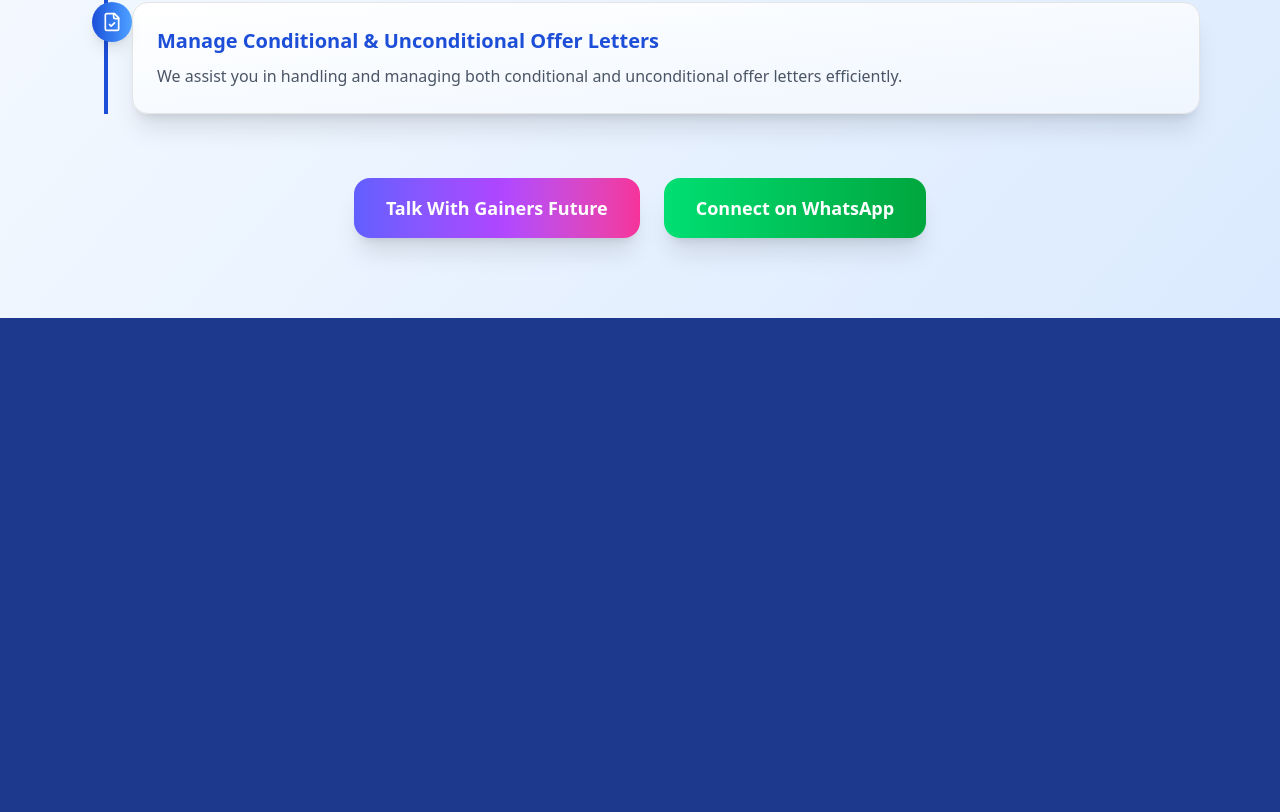
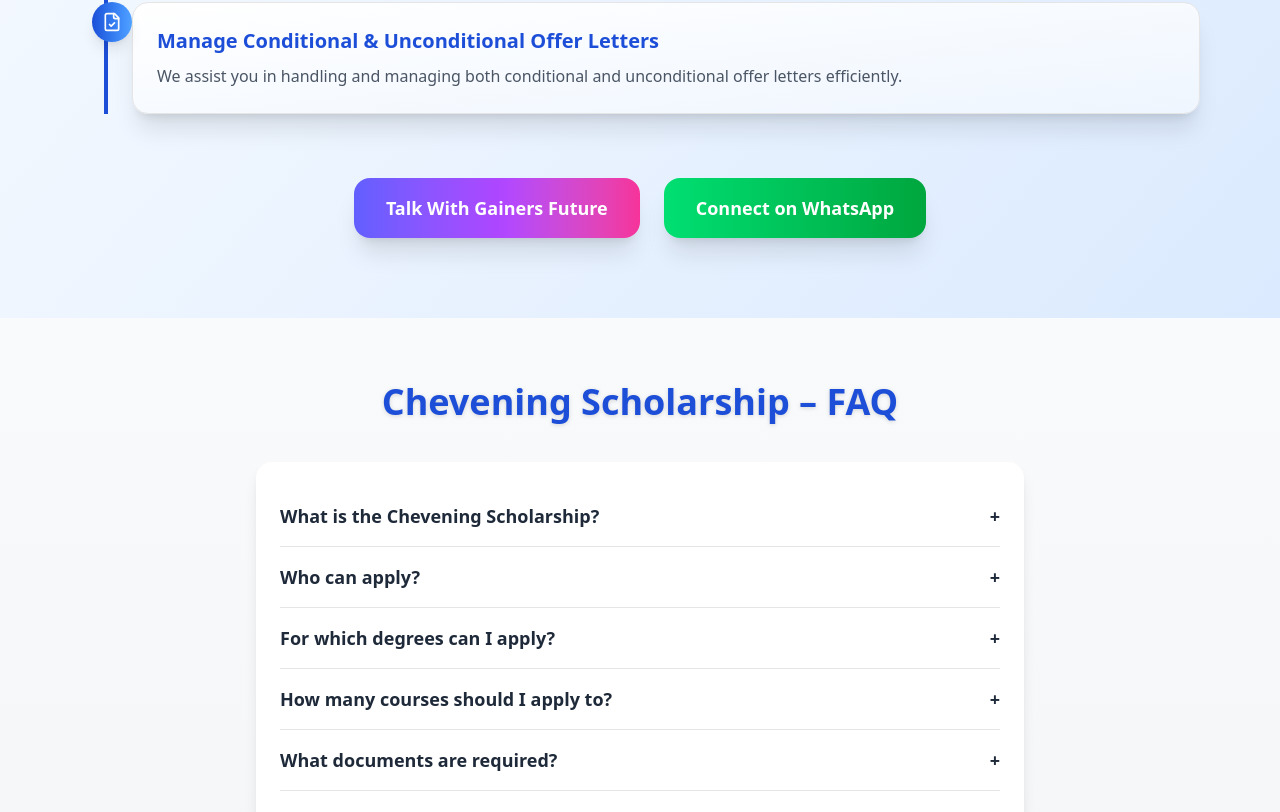
Before and after one commit to Own-M/Chevening01, a Next.js app: page /another in a window 1280 px wide. Shown: the part 1976-2788 px from the top of the page. Before the commit the page ends 2294 px from the top, so only its background shows below. Built offline with nearby package versions, Linux system fonts and the light colour scheme.

Commit message:
Update page.tsx

```diff
--- a/src/app/another/page.tsx
+++ b/src/app/another/page.tsx
@@ -148,6 +148,100 @@
       </section>
 
       {/* FAQ and Footer remain unchanged */}
+      {/* FAQ Section */}
+<section className="py-16 px-6 md:px-20 bg-gradient-to-b from-gray-50 to-gray-100">
+  <h2 className="text-4xl font-extrabold text-center mb-10 text-[#1D4ED8] drop-shadow-sm">
+    Chevening Scholarship – FAQ
+  </h2>
+  <Accordion type="single" collapsible className="max-w-3xl mx-auto bg-white rounded-2xl shadow-lg p-6">
+    <AccordionItem value="q1">
+      <AccordionTrigger className="text-lg font-semibold text-gray-800">
+        What is the Chevening Scholarship?
+      </AccordionTrigger>
+      <AccordionContent className="text-gray-600 leading-relaxed">
+        Chevening is a UK Government fully funded scholarship offered for one-year Master’s degrees in the UK.
+      </AccordionContent>
+    </AccordionItem>
+    <AccordionItem value="q2">
+      <AccordionTrigger className="text-lg font-semibold text-gray-800">
+        Who can apply?
+      </AccordionTrigger>
+      <AccordionContent className="text-gray-600 leading-relaxed">
+        Must be a citizen of Bangladesh (or eligible Chevening country), hold a bachelor’s degree, have at least 2,800 hours of work experience, and return to your home country for at least 2 years after the scholarship.
+      </AccordionContent>
+    </AccordionItem>
+    <AccordionItem value="q3">
+      <AccordionTrigger className="text-lg font-semibold text-gray-800">
+        For which degrees can I apply?
+      </AccordionTrigger>
+      <AccordionContent className="text-gray-600 leading-relaxed">
+        Only full-time, one-year Master’s programs in the UK.
+      </AccordionContent>
+    </AccordionItem>
+    <AccordionItem value="q4">
+      <AccordionTrigger className="text-lg font-semibold text-gray-800">
+        How many courses should I apply to?
+      </AccordionTrigger>
+      <AccordionContent className="text-gray-600 leading-relaxed">
+        You must apply to three different Master’s courses at three different UK universities and secure at least one unconditional offer.
+      </AccordionContent>
+    </AccordionItem>
+    <AccordionItem value="q5">
+      <AccordionTrigger className="text-lg font-semibold text-gray-800">
+        What documents are required?
+      </AccordionTrigger>
+      <AccordionContent className="text-gray-600 leading-relaxed">
+        Bachelor’s degree certificate & transcripts, proof of work experience, two reference letters, CV/Resume, valid passport, and proof of English proficiency (if required).
+      </AccordionContent>
+    </AccordionItem>
+    <AccordionItem value="q6">
+      <AccordionTrigger className="text-lg font-semibold text-gray-800">
+        Is IELTS/TOEFL mandatory?
+      </AccordionTrigger>
+      <AccordionContent className="text-gray-600 leading-relaxed">
+        Chevening itself does not require IELTS/TOEFL, but most UK universities may require an English test score.
+      </AccordionContent>
+    </AccordionItem>
+    <AccordionItem value="q7">
+      <AccordionTrigger className="text-lg font-semibold text-gray-800">
+        What benefits does Chevening provide?
+      </AccordionTrigger>
+      <AccordionContent className="text-gray-600 leading-relaxed">
+        Full tuition fees, monthly living allowance, travel to and from the UK, visa cost, arrival allowance, and access to the global Chevening Alumni Network.
+      </AccordionContent>
+    </AccordionItem>
+    <AccordionItem value="q8">
+      <AccordionTrigger className="text-lg font-semibold text-gray-800">
+        When can I apply?
+      </AccordionTrigger>
+      <AccordionContent className="text-gray-600 leading-relaxed">
+        Applications usually open between August–October each year. If you miss the deadline, you must wait until the following year.
+      </AccordionContent>
+    </AccordionItem>
+    <AccordionItem value="q9">
+      <AccordionTrigger className="text-lg font-semibold text-gray-800">
+        Who can be my referees?
+      </AccordionTrigger>
+      <AccordionContent className="text-gray-600 leading-relaxed">
+        Your professional supervisor, academic lecturer, or mentor who can comment on your leadership, skills, and character.
+      </AccordionContent>
+    </AccordionItem>
+    <AccordionItem value="q10">
+      <AccordionTrigger className="text-lg font-semibold text-gray-800">
+        Does Chevening cover all expenses?
+      </AccordionTrigger>
+      <AccordionContent className="text-gray-600 leading-relaxed">
+        Yes – tuition, travel, visa, and allowance are covered. However, personal expenses (leisure, extra travel, hobbies, etc.) are not included.
+      </AccordionContent>
+    </AccordionItem>
+  </Accordion>
+
+</section>
+
+
+
+      {/* Footer */}
+      <footer className="text-center py-8 text-sm bg-blue-950">© 2025 <span className="text-yellow-400 font-semibold">Gainers Future</span> – Empowering Dreams with Chevening</footer>
 
     </div>
   );
```
